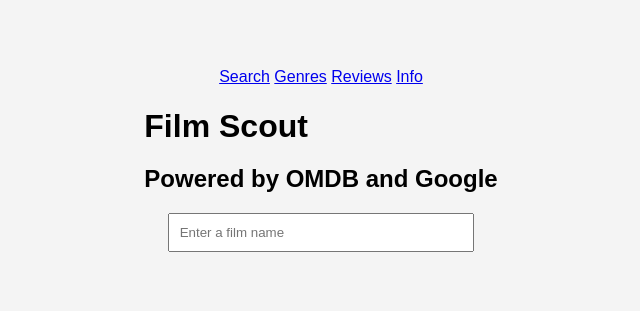
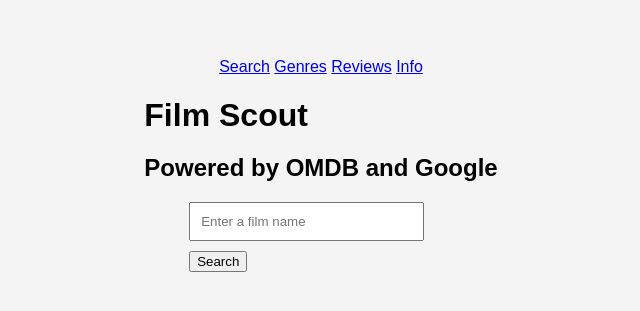
Before and after one commit to afry72/movie-data, a plain HTML site: page index.html in a window 1280 px wide. Shown: the part 225-536 px from the top of the page, without its empty margins (319-959 px from the left). Drawn offline with Linux system fonts and the light colour scheme.

Commit message:
feat: add form with button

```diff
--- a/index.html
+++ b/index.html
@@ -62,7 +62,10 @@
             <div>
               <h3></h3>
               <div id="search-container">
-                <input type="text" id="search-input" placeholder="Enter a film name" />
+                <form id="form">
+                  <input type="text" id="search-input" placeholder="Enter a film name" />
+                  <button type="submit">Search</button>
+                </form>
               </div>
 
               <div id="results-container"></div>
```
